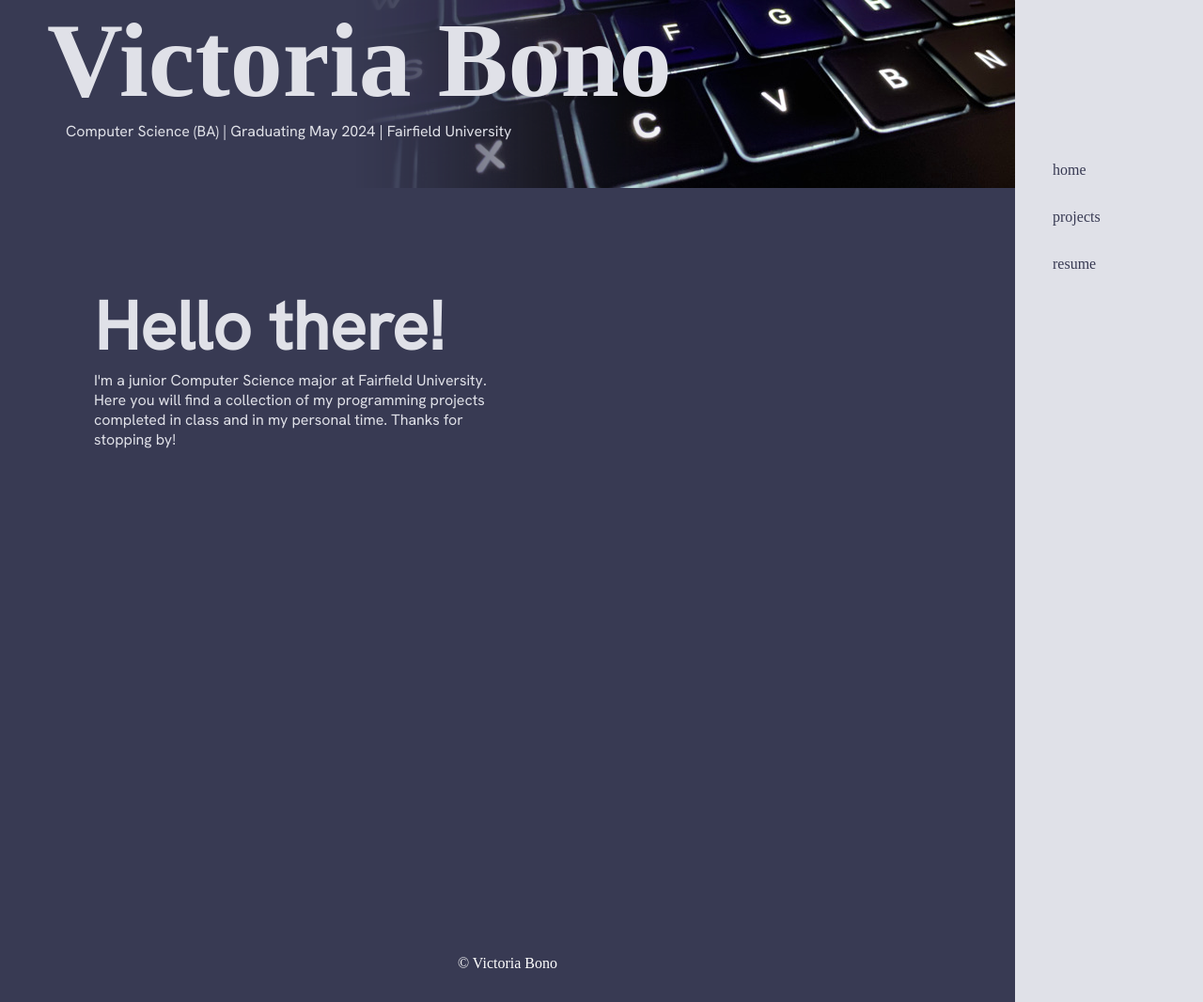
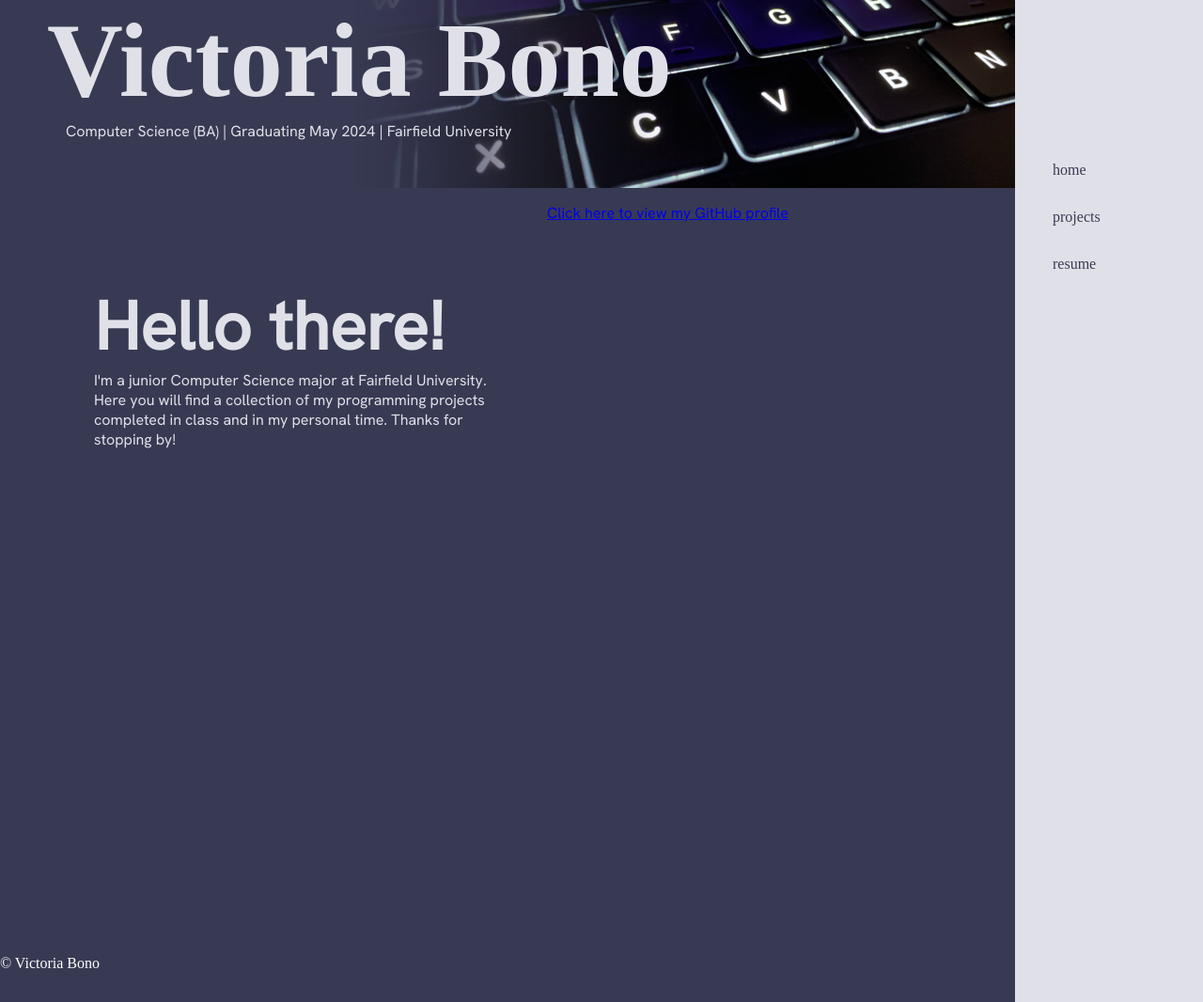
Before and after one commit to vbono/vbono.github.io, a plain HTML site: page index.html in a window 1280 px wide. Shown: the whole page at 94% size. Drawn offline with Linux system fonts and the light colour scheme; a web font is replaced by a local one.

Commit message:
Update index.html

```diff
--- a/index.html
+++ b/index.html
@@ -49,6 +49,11 @@
                         Thanks for stopping by!</p>
                     </div>
 
+                    <br>
+                    <br>
+
+                    <p><a href="https://github.com/vbono">Click here to view my GitHub profile<a><p>
+
                 </div>
 
 
```
